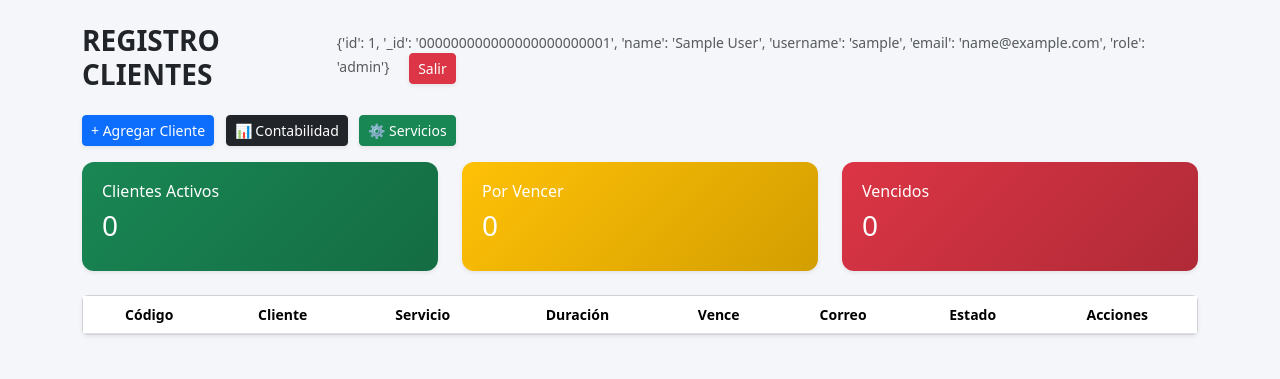
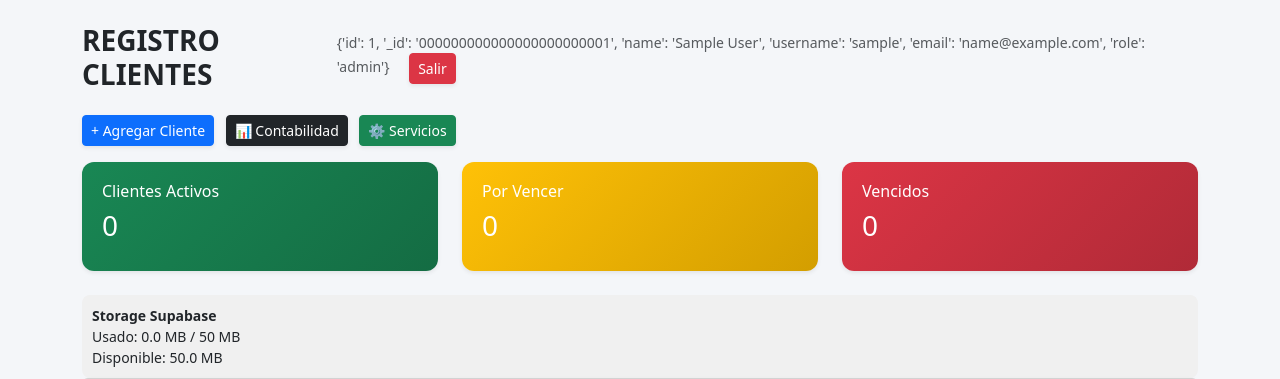
Before and after one commit to chaucadereck-bot/sistema-suscripciones, a Flask app: page / in a window 1280 px wide. Shown: the top 379 px of the page. Run offline with Flask 3, Linux system fonts and the light colour scheme; the visitor is signed in with stand-in values (Sample User, id 1); data that the repository does not hold is empty; some libraries are stand-ins or nearby versions.

Commit message:
Optimización comprobantes: compresión 150KB + monitor storage Supabase

```diff
--- a/app.py
+++ b/app.py
@@ -8,14 +8,15 @@ import requests
 import threading
 import time
 import traceback
-
+from PIL import Image
+import io
 
 
 app = Flask(__name__)
 
 # ==========================
 # CONFIGURACIÓN SUPABASE
-# ==========================F
+# ==========================
 
 SUPABASE_URL = os.getenv("SUPABASE_URL", "").strip()
 SUPABASE_KEY = os.getenv("SUPABASE_KEY", "").strip()
@@ -283,6 +284,43 @@ def enviar_telegram(mensaje):
 
 
 # ======================================
+# CALCULAR STORAGE USADO
+# ======================================
+def calcular_storage():
+
+    total_bytes = 0
+
+    try:
+
+        headers = {
+            "apikey": SUPABASE_KEY,
+            "Authorization": f"Bearer {SUPABASE_KEY}"
+        }
+
+        url = f"{SUPABASE_URL}/storage/v1/object/list/comprobantes"
+
+        response = requests.post(
+            url,
+            headers=headers,
+            json={"prefix": ""}
+        )
+
+        archivos = response.json()
+
+        for archivo in archivos:
+            if "metadata" in archivo and "size" in archivo["metadata"]:
+                total_bytes += int(archivo["metadata"]["size"])
+
+    except Exception as e:
+        print("Error calculando storage:", e)
+
+    usado_mb = round(total_bytes / (1024 * 1024), 2)
+    disponible_mb = round(50 - usado_mb, 2)
+
+    return usado_mb, disponible_mb
+
+
+# ======================================
 # REVISIÓN AUTOMÁTICA PROFESIONAL
 # ======================================
 def revisar_vencimientos():
@@ -517,12 +555,16 @@ def index():
 
     conexion.close()
 
+    usado_mb, disponible_mb = calcular_storage()
+
     return render_template(
         "index.html",
         datos=datos_con_alerta,
         total_activos=activos,
         total_vencidos=vencidos,
-        total_por_vencer=por_vencer
+        total_por_vencer=por_vencer,
+        usado_storage=usado_mb,
+        disponible_storage=disponible_mb
     )
 
 
@@ -1232,11 +1274,31 @@ def subir_archivo(tipo, identificador):
 
     try:
 
-        import uuid
-        nombre_archivo = f"{identificador}_{uuid.uuid4().hex}_{archivo.filename}"
+        extension = archivo.filename.split(".")[-1].lower()
+
+        nombre_archivo = f"{identificador}.{extension}"
 
         ruta_storage = f"{tipo}/{nombre_archivo}"
-        contenido = archivo.read()
+
+        # ======================================
+        # OPTIMIZAR IMAGEN SI ES FOTO
+        # ======================================
+        if extension in ["jpg", "jpeg", "png"]:
+
+            archivo_optimizado = optimizar_imagen(archivo)
+            contenido = archivo_optimizado.read()
+
+        else:
+
+            contenido = archivo.read()
+
+        # ======================================
+        # LIMITE DE TAMAÑO 150KB
+        # ======================================
+        MAX_FILE_SIZE = 150 * 1024
+
+        if len(contenido) > MAX_FILE_SIZE:
+            return "El comprobante supera el límite de 150KB", 400
 
         # ======================================
         # BUSCAR ARCHIVO ANTERIOR
@@ -1259,24 +1321,25 @@ def subir_archivo(tipo, identificador):
         archivo_anterior = registro[0]
 
         # ======================================
-        # ELIMINAR ARCHIVO ANTERIOR
+        # ELIMINAR ARCHIVO ANTERIOR (SEGURO)
         # ======================================
         if archivo_anterior and USANDO_SUPABASE:
 
             try:
-                ruta_vieja = archivo_anterior.split(
-                    "/storage/v1/object/public/comprobantes/"
-                )[1]
-
-                headers = {
-                    "apikey": SUPABASE_KEY,
-                    "Authorization": f"Bearer {SUPABASE_KEY}"
-                }
-
-                requests.delete(
-                    f"{SUPABASE_URL}/storage/v1/object/comprobantes/{ruta_vieja}",
-                    headers=headers
-                )
+
+                if "/comprobantes/" in archivo_anterior:
+
+                    ruta_vieja = archivo_anterior.split("/comprobantes/")[1]
+
+                    headers = {
+                        "apikey": SUPABASE_KEY,
+                        "Authorization": f"Bearer {SUPABASE_KEY}"
+                    }
+
+                    requests.delete(
+                        f"{SUPABASE_URL}/storage/v1/object/comprobantes/{ruta_vieja}",
+                        headers=headers
+                    )
 
             except Exception as e:
                 print("Error eliminando archivo anterior:", e)
@@ -1307,8 +1370,10 @@ def subir_archivo(tipo, identificador):
             url_archivo = f"{SUPABASE_URL}/storage/v1/object/public/comprobantes/{ruta_storage}"
 
         else:
+
             os.makedirs(f"uploads/{tipo}", exist_ok=True)
             ruta_local = os.path.join("uploads", tipo, nombre_archivo)
+
             with open(ruta_local, "wb") as f:
                 f.write(contenido)
 
@@ -1331,6 +1396,48 @@ def subir_archivo(tipo, identificador):
     except Exception as e:
         print(traceback.format_exc())
         return f"Error subiendo archivo: {e}", 500
+
+
+# ======================================
+# OPTIMIZAR IMAGEN (COMPROBANTES)
+# ======================================
+def optimizar_imagen(archivo):
+
+    try:
+        archivo.seek(0)
+        imagen = Image.open(archivo)
+
+        # convertir PNG o formatos especiales
+        if imagen.mode in ("RGBA", "P"):
+            imagen = imagen.convert("RGB")
+
+        # ancho ideal para comprobantes
+        max_ancho = 1000
+
+        if imagen.width > max_ancho:
+            proporcion = max_ancho / float(imagen.width)
+            nuevo_alto = int(imagen.height * proporcion)
+
+            imagen = imagen.resize((max_ancho, nuevo_alto), Image.LANCZOS)
+
+        buffer = io.BytesIO()
+
+        # compresión optimizada
+        imagen.save(
+            buffer,
+            format="JPEG",
+            quality=60,
+            optimize=True,
+            progressive=True
+        )
+
+        buffer.seek(0)
+
+        return buffer
+
+    except Exception:
+        archivo.seek(0)
+        return archivo
 
 
 # ======================================
--- a/templates/index.html
+++ b/templates/index.html
@@ -93,6 +93,12 @@ body {
 
 </div>
 
+<div style="margin-top:20px; padding:10px; background:#f0f0f0; border-radius:8px;">
+    <b>Storage Supabase</b><br>
+    Usado: {{ usado_storage }} MB / 50 MB<br>
+    Disponible: {{ disponible_storage }} MB
+</div>
+
 <!-- ===================== -->
 <!-- TABLA CLIENTES -->
 <!-- ===================== -->
```
